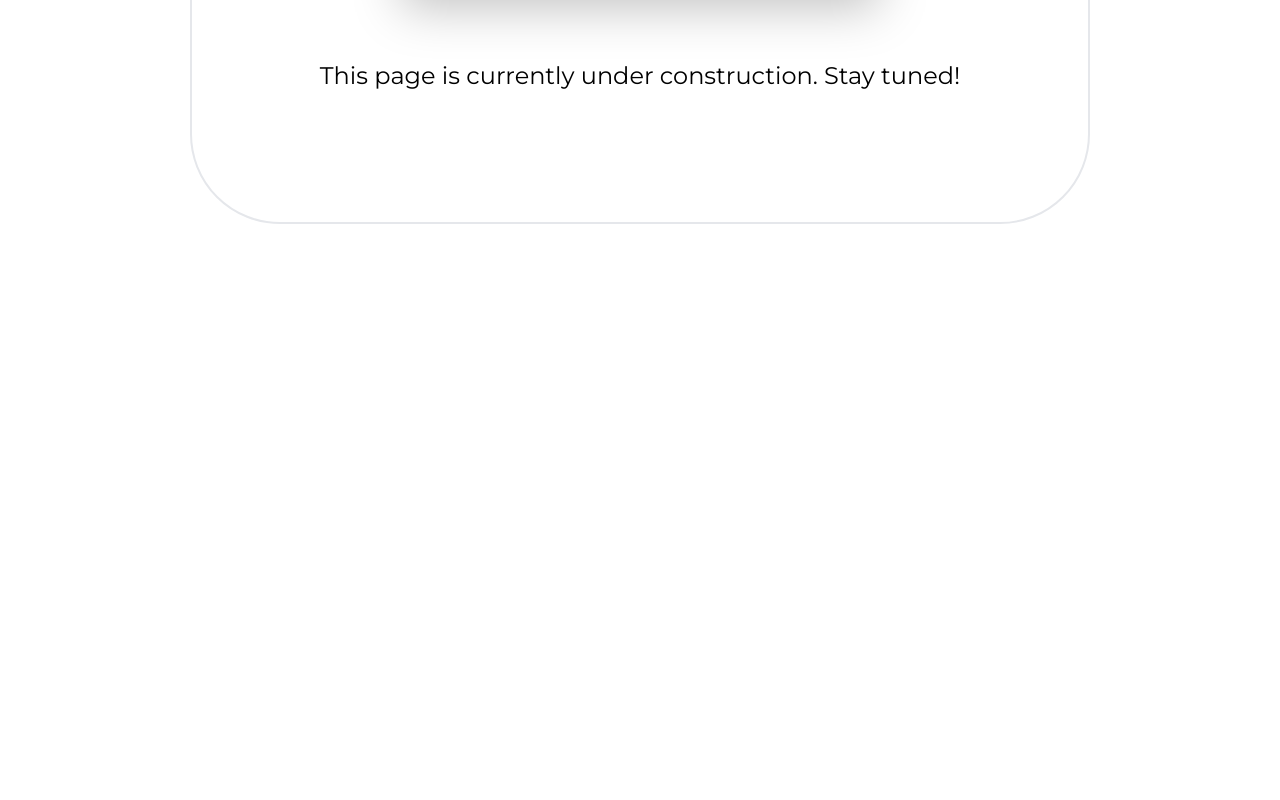
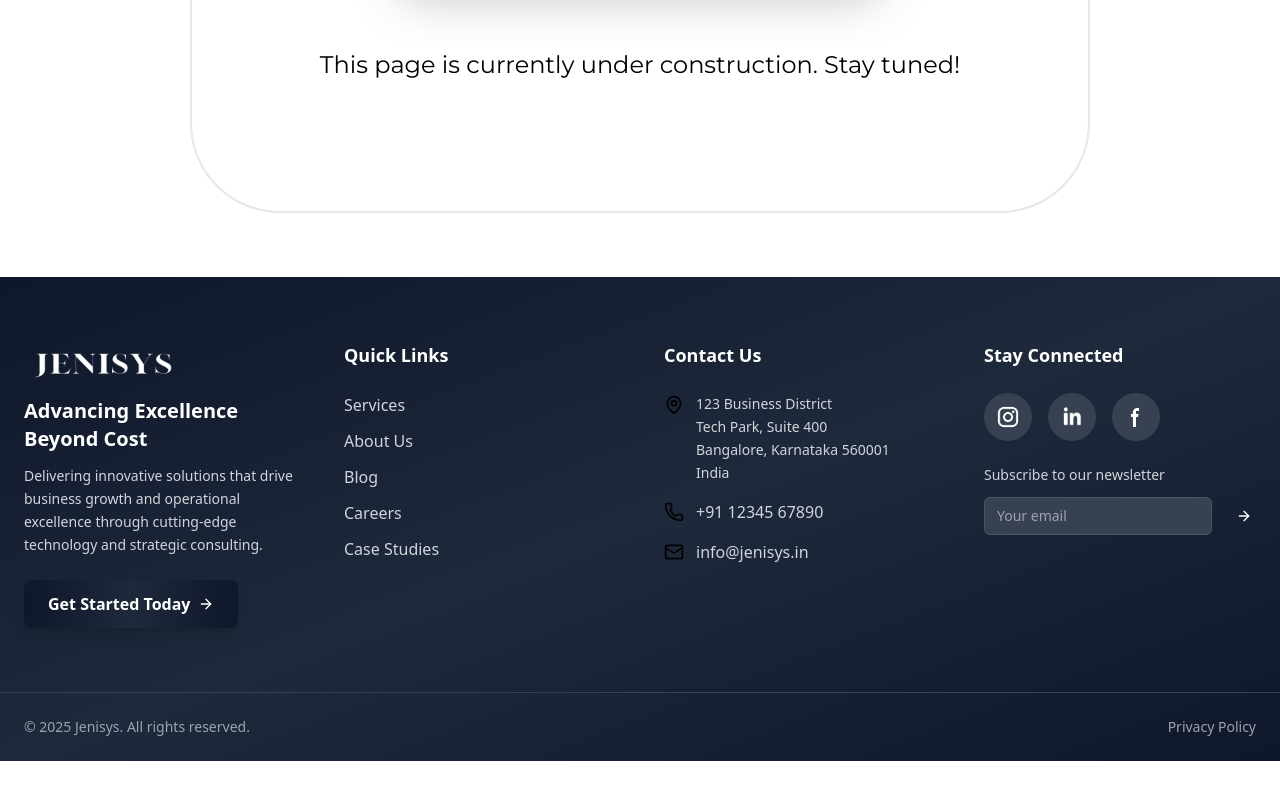
Before and after one commit to Jenisys-in/Jenisys, a Next.js app: page /blog in a window 1280 px wide. Shown: the part 416-1216 px from the top of the page. After the commit the page ends 1177 px from the top, so only its background shows below. Built offline with nearby package versions, Linux system fonts and the light colour scheme; a web font is replaced by a local one.

Commit message:
footer and scroll and privacy link fixed

```diff
--- a/src/components/Blog.js
+++ b/src/components/Blog.js
@@ -1,5 +1,4 @@
-
-
+"use client";
 import React from "react";
 import Image from "next/image";
 import Link from "next/link";
@@ -7,8 +6,10 @@ import "../app/global.css";
 import { Mail, Phone, MapPin, ArrowRight, ExternalLink } from 'lucide-react';
 
 function Blog() {
-  return (<div className="overflow-x-hidden">
-    <div className="flex justify-center items-center h-screen">
+  return (
+    <div className="min-h-screen flex flex-col mt-[85px]">
+      {/* Main Content */}
+      <div className="flex-1 flex justify-center items-center py-16">
         <div className="border-2 flex flex-col justify-center items-center p-32 rounded-[90px] hover:shadow-[#361CA9] hover:shadow-lg transition duration-300">
           <Link href="/">
             <Image
@@ -17,15 +18,16 @@ function Blog() {
               width={500}
               height={150}
               className="md:shadow-2xl hover:shadow-[#361CA9] transition duration-300 aspect-auto"
-
-      /></Link>
+            />
+          </Link>
           <h1 className="font-['Montserrat'] md:text-[1.5rem] text-center md:mt-16">
             This page is currently under construction. Stay tuned!
           </h1>
         </div>
+      </div>
 
-  </div>
-  <footer className="scroll-on-appear bg-gradient-to-br from-slate-900 via-slate-800 to-slate-900">
+      {/* Footer */}
+      <footer className=" bg-gradient-to-br from-slate-900 via-slate-800 to-slate-900">
         {/* Main Footer Content */}
         <div className="max-w-7xl mx-auto px-6 py-16">
           <div className="grid grid-cols-1 md:grid-cols-2 lg:grid-cols-4 gap-12">
@@ -185,7 +187,7 @@ function Blog() {
               {/* Legal Links */}
               <div className="flex gap-6 text-sm">
                 {[
-                { name: 'Privacy Policy', href: '#privacy' },
+                  { name: 'Privacy Policy', href: '/Privacy-Policy' },
 
                 ].map((link) => (
                   <a
@@ -202,7 +204,6 @@ function Blog() {
         </div>
       </footer>
     </div>
-
   );
 }
 
--- a/src/components/HomepageCSR.js
+++ b/src/components/HomepageCSR.js
@@ -89,9 +89,9 @@ const HomepageCSR = () => {
   }, []);
   return (
 
-    <div className="mt-[85px] flex-col relative overflow-x-hidden  snap-mandatory w-full ">
+    <div className="mt-[85px] flex-col relative overflow-x-hidden w-full">
       <div className="section black-section">
-        <div className="scroll-on-appear w-screen md:w-screen  md:px-[40px] px-[50px]  relative md:h-screen h-[500px]  bg-white snap-start  md:flex  md:px-[70px] 3xl:pt-[150px] md:pt-[45px] 3xl:gap-8 md:gap-8 3xl:px-[150px]">
+        <div className="scroll-on-appear w-screen md:w-screen  md:px-[40px] px-[50px]  relative md:h-screen h-[500px]  bg-white  md:flex  md:px-[70px] 3xl:pt-[150px] md:pt-[45px] 3xl:gap-8 md:gap-8 3xl:px-[150px]">
           <div>
             <Image
               src="/img/Jenisys Hero.png"
@@ -149,7 +149,7 @@ const HomepageCSR = () => {
 
         </div>
       </div>
-      <div className="section snap-start  white-section">
+      <div className="section   white-section">
         <div className="scroll-on-appear w-screen min-h-[650px] md:h-screen bg-black max-md:pl-[20px] md:pl-[60px] px-[50px] md:px-0 md:flex flex flex-col-reverse md:flex-row  text-white">
           <div className="md:flex md:flex-row flex flex-col-reverse">
             <div className="md:flex-col md:w-1/2">
@@ -523,7 +523,7 @@ const HomepageCSR = () => {
           </div>
         </div>
       </div>
-      <footer className="scroll-on-appear bg-gradient-to-br from-slate-900 via-slate-800 to-slate-900">
+      <footer className=" bg-gradient-to-br from-slate-900 via-slate-800 to-slate-900">
       {/* Main Footer Content */}
       <div className="max-w-7xl mx-auto px-6 py-16">
         <div className="grid grid-cols-1 md:grid-cols-2 lg:grid-cols-4 gap-12">
@@ -683,7 +683,7 @@ const HomepageCSR = () => {
             {/* Legal Links */}
             <div className="flex gap-6 text-sm">
               {[
-                { name: 'Privacy Policy', href: '#privacy' },
+                { name: 'Privacy Policy', href: '/Privacy-Policy' },
               ].map((link) => (
                 <a
                   key={link.name}
--- a/src/components/ScrolltoTop.js
+++ b/src/components/ScrolltoTop.js
@@ -7,7 +7,16 @@ export default function ScrollToTop() {
   const { pathname } = usePathname();
 
   useEffect(() => {
-    window.scrollTo(0, 0);
+    try {
+      window.scroll({
+        top: 0,
+        left: 0,
+        behavior: "smooth",
+      });
+    } catch (error) {
+      // Fallback for older browsers
+      window.scrollTo(0, 0);
+    }
   }, [pathname]);
 
   return null;
--- a/src/components/about-us.js
+++ b/src/components/about-us.js
@@ -162,7 +162,7 @@ const AboutUs = () => {
         </div>
       </section>
 
-     <footer className="scroll-on-appear bg-gradient-to-br from-slate-900 via-slate-800 to-slate-900">
+     <footer className=" bg-gradient-to-br from-slate-900 via-slate-800 to-slate-900">
       {/* Main Footer Content */}
       <div className="max-w-7xl mx-auto px-6 py-16">
         <div className="grid grid-cols-1 md:grid-cols-2 lg:grid-cols-4 gap-12">
@@ -322,7 +322,7 @@ const AboutUs = () => {
             {/* Legal Links */}
             <div className="flex gap-6 text-sm">
               {[
-                { name: 'Privacy Policy', href: '#privacy' },
+                { name: 'Privacy Policy', href: '/Privacy-Policy' },
 
               ].map((link) => (
                 <a
--- a/src/components/contact.js
+++ b/src/components/contact.js
@@ -433,9 +433,18 @@ function Contact() {
 
               {/* Privacy Policy */}
               <p className="font-['Montserrat'] text-xs sm:text-sm md:text-base lg:text-lg xl:text-xl 2xl:text-2xl text-white mt-6 sm:mt-8 md:mt-10 lg:mt-12 leading-relaxed">
-                For more information, please refer to the{' '}
-                <span className="font-extrabold">Privacy Policy</span> of Jenisys.
-              </p>
+  For more information, please refer to the{' '}
+  <a
+    href="https://jenisys.in/Privacy-Policy"
+    className="font-extrabold underline hover:text-gray-300 transition-colors duration-200"
+    target="_blank"
+    rel="noopener noreferrer"
+  >
+    Privacy Policy
+  </a>{' '}
+  of Jenisys.
+</p>
+
 
               {/* Submit Button */}
               <div className="mt-6 sm:mt-8 md:mt-10 lg:mt-12 mb-6 sm:mb-8 md:mb-10 lg:mb-12">
--- a/src/components/services.js
+++ b/src/components/services.js
@@ -376,7 +376,7 @@ const Services = () => {
         </section>
 
         {/* Social Media Footer */}
-        <footer className="scroll-on-appear bg-gradient-to-br from-slate-900 via-slate-800 to-slate-900">
+        <footer className=" bg-gradient-to-br from-slate-900 via-slate-800 to-slate-900">
       {/* Main Footer Content */}
       <div className="max-w-7xl mx-auto px-6 py-16">
         <div className="grid grid-cols-1 md:grid-cols-2 lg:grid-cols-4 gap-12">
@@ -536,7 +536,7 @@ const Services = () => {
             {/* Legal Links */}
             <div className="flex gap-6 text-sm">
               {[
-                { name: 'Privacy Policy', href: '#privacy' },
+                { name: 'Privacy Policy', href: '/Privacy-Policy' },
 
               ].map((link) => (
                 <a
--- a/tsconfig.json
+++ b/tsconfig.json
@@ -26,6 +26,6 @@
     ".next/types/**/*.ts",
     "**/*.ts",
     "**/*.tsx"
-, "src/app/Privacy-Policy/page.js", "src/components/CustomCursor.js", "src/components/CustomCursor.js"  ],
+, "src/app/Privacy-Policy/page.tsx", "src/components/CustomCursor.js", "src/components/CustomCursor.js"  ],
   "exclude": ["node_modules"]
 }
```
Also changed, not shown: src/components/CustomCursor.js (added). Lines whose indentation alone changed are shown as unchanged.
